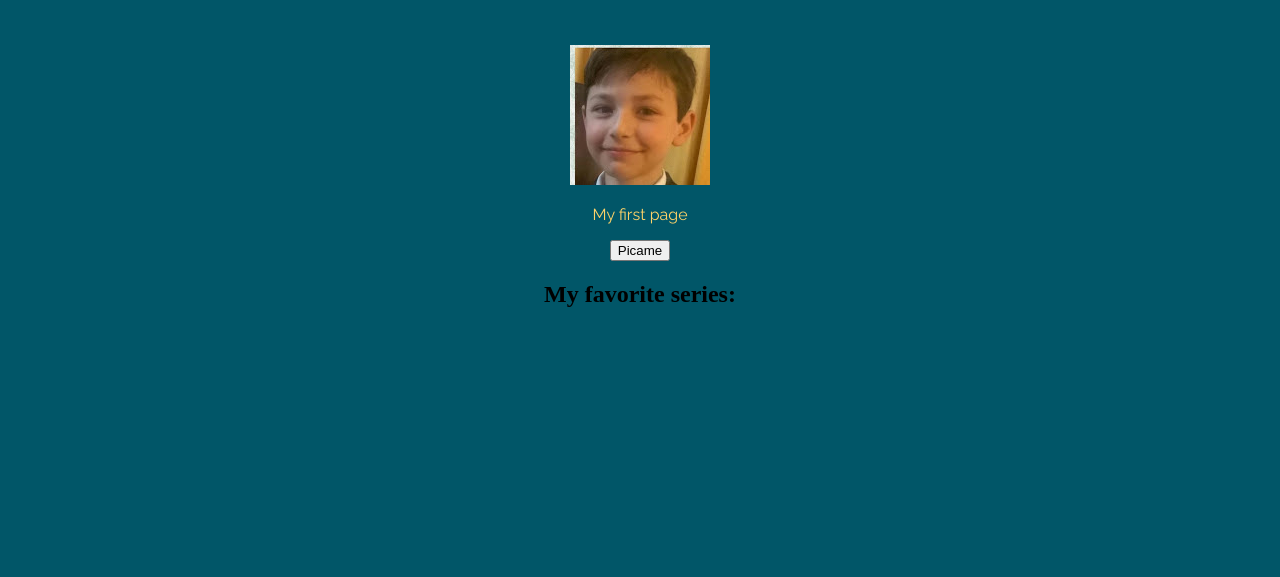
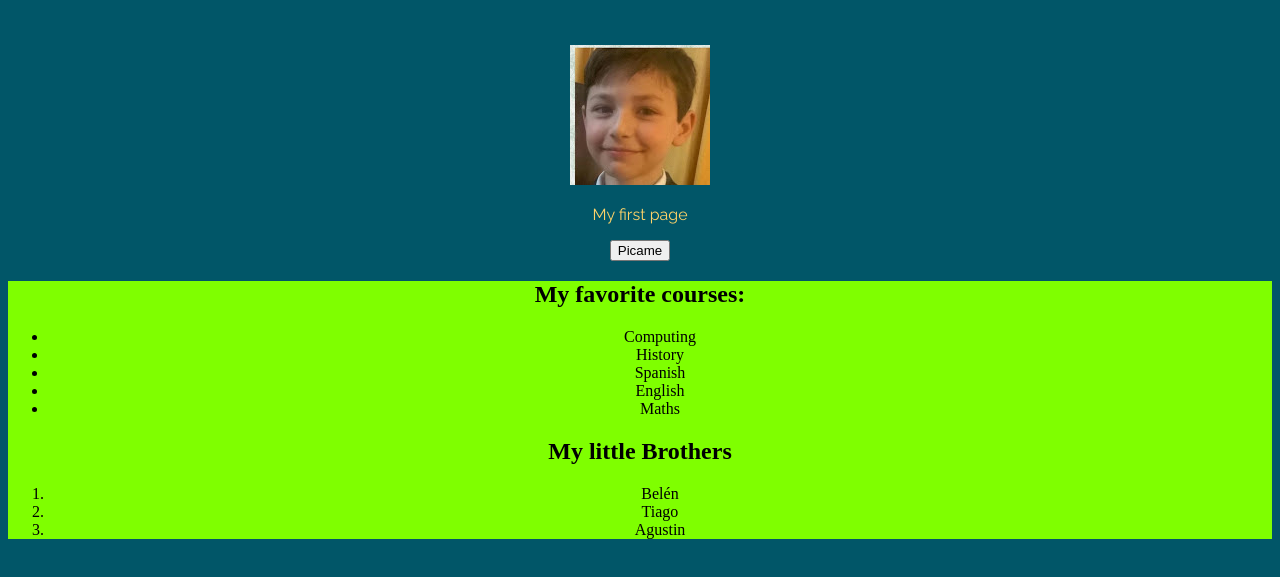
Before and after one commit to lucas-lefinir/lucas-lefinir, a plain HTML site: page index.html in a window 1280 px wide. Shown: the part 221-798 px from the top of the page. Drawn offline with Linux system fonts and the light colour scheme.

Commit message:
adding div tag

```diff
--- a/css/style.css
+++ b/css/style.css
@@ -11,3 +11,6 @@ p {
     color:#ffd369;
     font-family: 'Raleway', sans-serif;
 }
+#myInfo {
+    background-color: chartreuse;
+}
--- a/index.html
+++ b/index.html
@@ -11,7 +11,25 @@
         <img id="myPicture" src="./img/lucas.jpg" alt="Lucas picture" height="140" width="140">
         <p>My first page</p>
         <button type="button" onclick="playAudio()">Picame</button>
-        <h2>My favorite series:</h2>
+        <div id="myInfo">
+            <h2>My favorite courses:</h2>
+            <ul>
+                <li>Computing</li>
+                <li>History</li>
+                <li>Spanish</li>
+                <li>English</li>
+                <li>Maths</li>
+            </ul>
+            <h2>My little Brothers</h2>
+
+            <ol>
+                <li>Belén</li>
+                <li>Tiago</li>
+                <li>Agustin</li>
+            </ol>
+        </div>
+
+
         <audio id="myAudio">
             <source src="./sound/hadouken.mp3" type="audio/mpeg">
         </audio>
```
